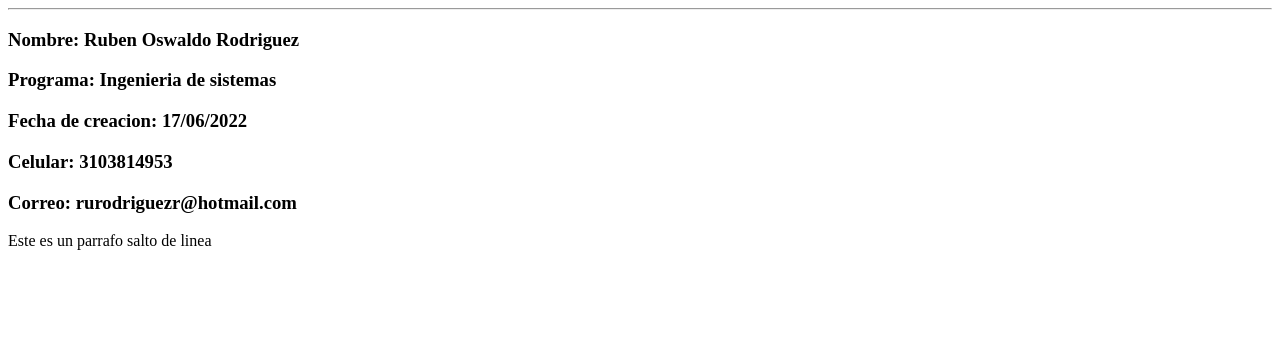
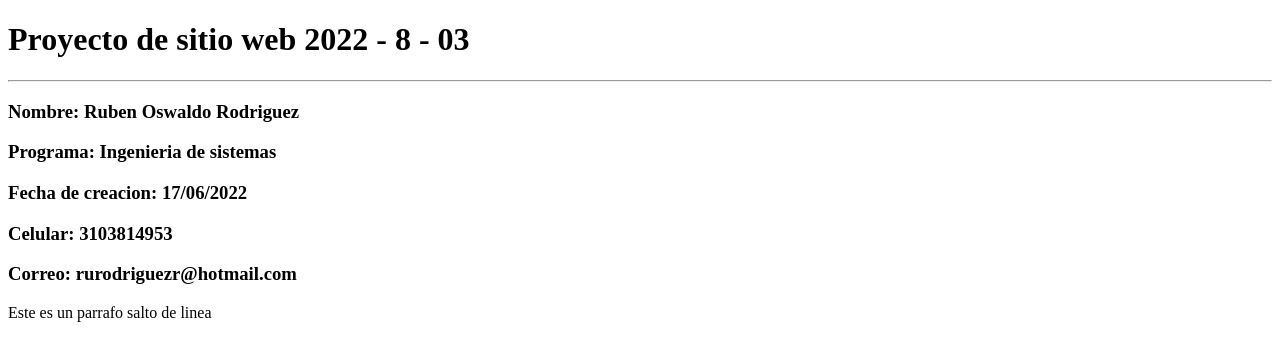
Before and after one commit to Rwebprogram/DSW-RubenRodriguez, a plain HTML site: page index.html in a window 1280 px wide. Drawn offline with Linux system fonts and the light colour scheme.

Commit message:
Fase1 Index
Fase1 creacion del index

```diff
--- a/index.html
+++ b/index.html
@@ -7,6 +7,7 @@
     <title>Document</title>
 </head>
 <body>
+    <h1>Proyecto de sitio web 2022 - 8 - 03</h1>
     <HR></HR>
     <h3>Nombre: Ruben Oswaldo Rodriguez</h3>
     <h3>Programa: Ingenieria de sistemas</h3>
```
